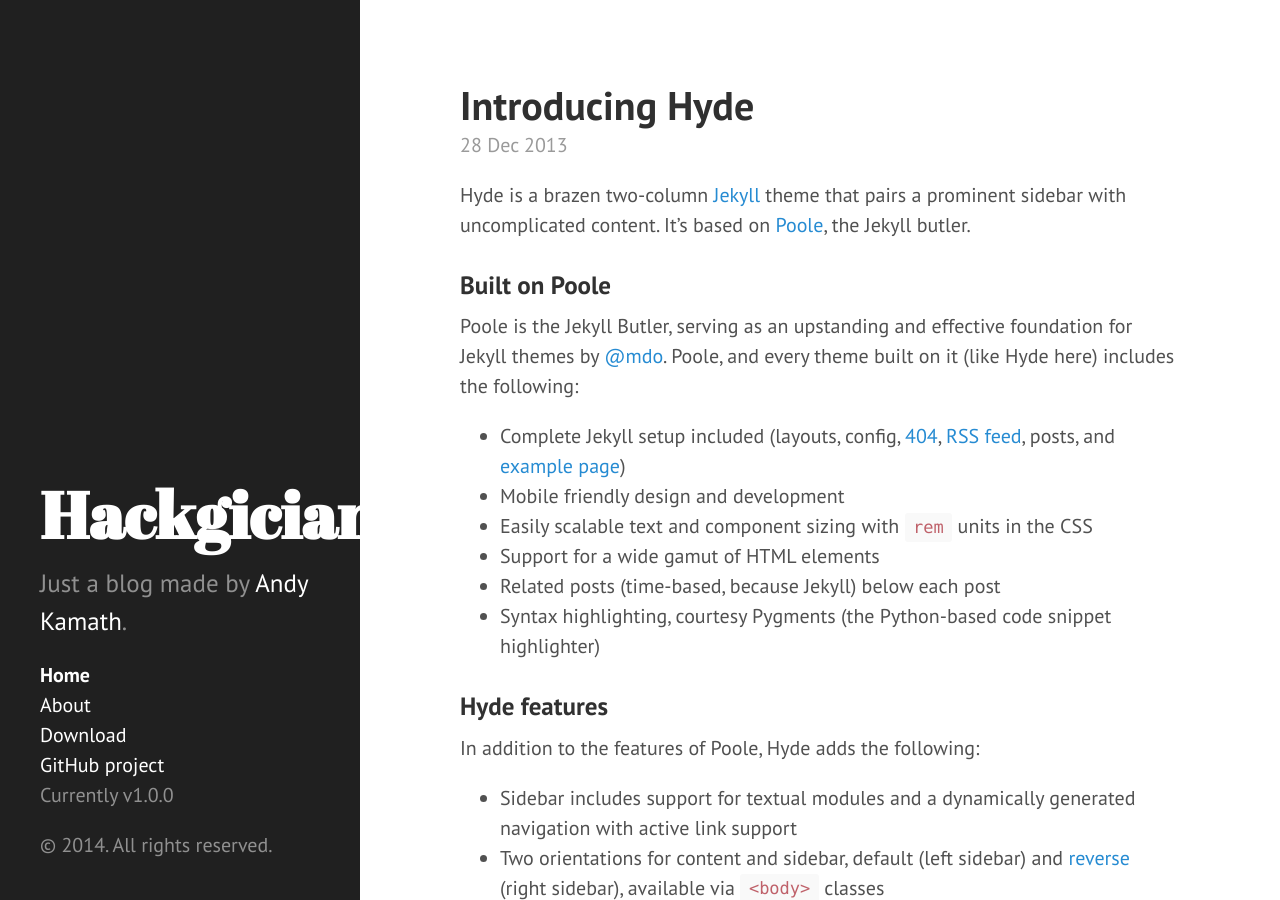
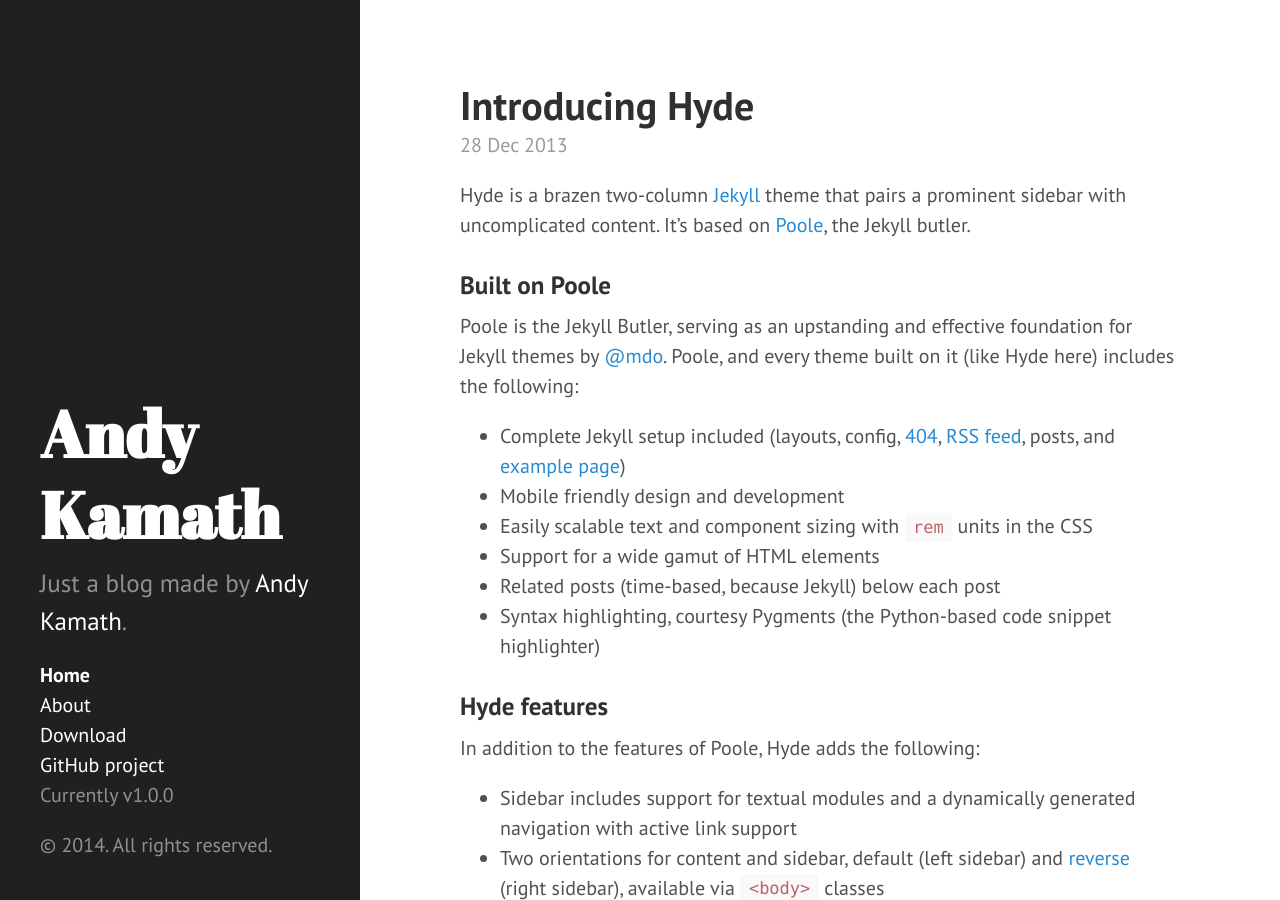
Before and after one commit to hackgician/hackgician.github.io, a Jekyll site: the page built from index.html, in a window 1280 px wide and 900 px high. Built offline with Jekyll 4.4.1, drawn with Linux system fonts in a browser that asks for light colours; Markdown is read by kramdown in place of the engine named in the settings; the list of posts is cut into pages by our own code.

Commit message:
Update _config.yml

```diff
--- a/_config.yml
+++ b/_config.yml
@@ -6,7 +6,7 @@
 permalink:        pretty
 
 # Setup
-title:            Hackgician
+title:            Andy Kamath
 tagline:          'blog'
 description:      'Just a blog made by <a href="https://twitter.com/hackgician" target="_blank">Andy Kamath</a>.'
 url:              http://andykamath.com
```
